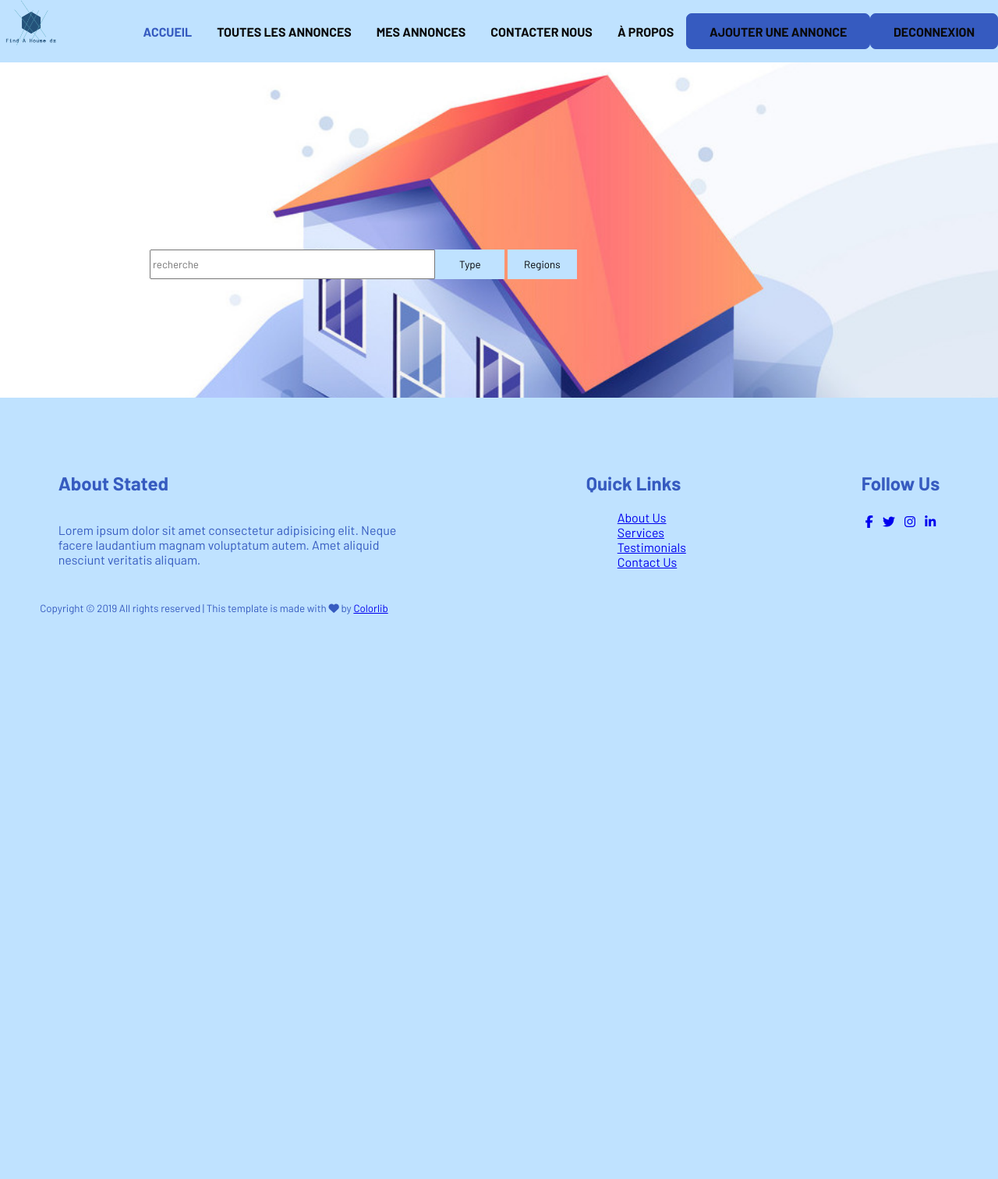
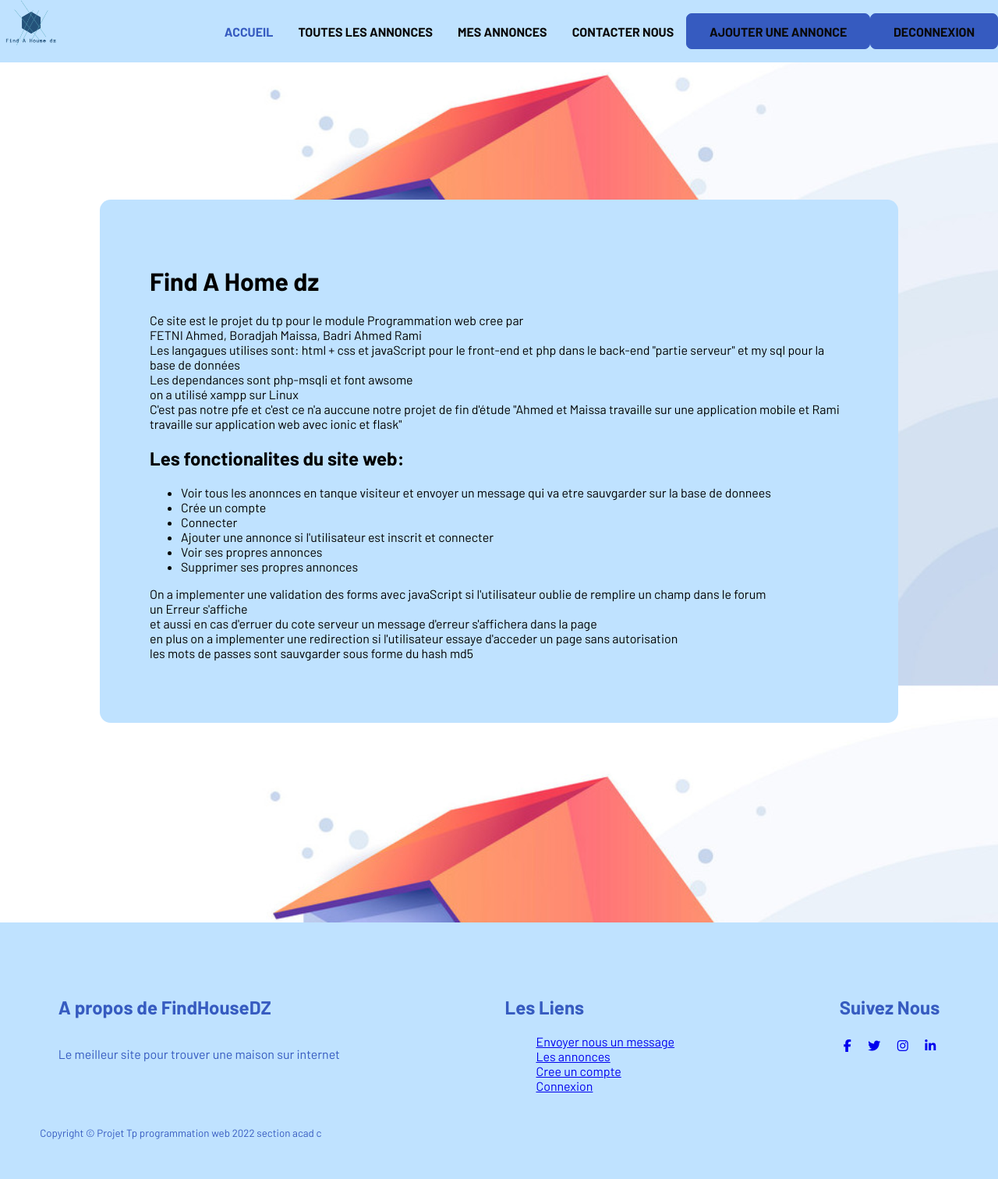
Before and after one commit to Ahmedfetni/TP_PWEB, a PHP site: page /acceuil.php in a window 1280 px wide. Shown: the whole page at 78% size. Before the commit the page ends 788 px from the top, so only its background shows below. Run offline with PHP 8.4, Linux system fonts and the light colour scheme; the visitor is signed in with stand-in values (Sample User, id 1); some libraries are stand-ins or nearby versions.

Commit message:
final changes

```diff
--- a/acceuil.php
+++ b/acceuil.php
@@ -16,27 +16,31 @@
         <!-- La barre de navigation pour un utilsateur -->
         <?php include_once('nav_bar_user.php');?>
         <header>
-            <!--Search sections -->
-            <div class="searchbar-container">
-                <input class="searchbar" type="text" placeholder="recherche">
-                <div class="type">
-                    <button class="type-btn">Type</button>
-                    <div class="list-type">
-                        <button class="pick-type">Appartement</button>
-                        <button class="pick-type">Villa</button>
-                        <button class="pick-type">Garage</button>
-                        <button class="pick-type">Bureau</button>
-                    </div>
-                </div>
-                <div class="region">
-                    <button class="region-btn">Regions</button>
-                    <div class="list-region">
-                        <button class="pick-region">Nord</button>
-                        <button class="pick-region">Est</button>
-                        <button class="pick-region">Ouest</button>
-                        <button class="pick-region">Sud</button>
-                    </div>
-                </div>
+            <!-- Sur le site -->
+            <div class="header-container">
+                <h1>Find A Home dz</h1>
+                <p>
+                    Ce site est le projet du tp pour le module Programmation web cree par <br> FETNI Ahmed, Boradjah Maissa, Badri Ahmed Rami <br>
+                    Les langagues utilises sont: html + css et javaScript pour le front-end et php dans le back-end "partie serveur" et my sql pour la base de données<br>
+                    Les dependances sont php-msqli et font awsome<br>
+                    on a utilisé xampp sur Linux<br>
+                    <bold>C'est pas notre pfe et c'est ce n'a auccune notre projet de fin d'étude "Ahmed et Maissa travaille sur une application mobile et Rami travaille sur application web avec ionic et flask"  </bold>
+                </p>
+                <h2> Les fonctionalites du site web:</h2>
+                <ul>
+                    <li>Voir tous les anonnces en tanque visiteur et envoyer un message qui va etre sauvgarder sur la base de donnees</li>
+                    <li>Crée un compte </li>
+                    <li>Connecter</li>
+                    <li>Ajouter une annonce si l'utilisateur est inscrit et connecter</li>
+                    <li>Voir ses propres annonces</li>
+                    <li>Supprimer ses propres annonces</li>
+                </ul>
+                <p>
+                    On a implementer une validation des forms avec javaScript si l'utilisateur oublie de remplire un champ dans le forum <br> un Erreur s'affiche<br>
+                    et aussi en cas d'erruer du cote serveur un message d'erreur s'affichera dans la page<br>
+                    en plus on a implementer une redirection si l'utilisateur essaye d'acceder un page sans autorisation<br>
+                    les mots de passes sont sauvgarder sous forme du hash md5
+                </p>
             </div>
         </header>
          <!-- Le footer du page  -->
--- a/footer.php
+++ b/footer.php
@@ -2,23 +2,23 @@
         <footer>
             <div class="flex-container">
                 <div class="footer-about">
-                    <h2>About Stated</h2>
-                    <p>Lorem ipsum dolor sit amet consectetur adipisicing elit. Neque facere laudantium magnam voluptatum autem. Amet aliquid nesciunt veritatis aliquam.</p>
+                    <h2>A propos de FindHouseDZ</h2>
+                    <p>Le meilleur site pour trouver une maison sur internet </p>
                 </div>
 
                 <div class="footer-quick-links">
-                    <h2>Quick Links</h2>
+                    <h2>Les Liens</h2>
                     <ul>
-                        <li><a href="#">About Us</a></li>
-                        <li><a href="#">Services</a></li>
-                        <li><a href="#">Testimonials</a></li>
-                        <li><a href="#">Contact Us</a></li>
+                        <li><a href="contacter_nous.php">Envoyer nous un message</a></li>
+                        <li><a href="toutes_les_annonces.php">Les annonces</a></li>
+                        <li><a href="inscrire.php">Cree un compte</a></li>
+                        <li><a href="connexion.php">Connexion</a></li>
                     </ul>
                 </div>
 
                 <div class="footer-suiver">
 
-                    <h2>Follow Us</h2>
+                    <h2>Suivez Nous </h2>
                     <ul>
                         <li><a href="#"><span class="fab fa-facebook-f"></span></a></li>
                         <li><a href="#"><span class="fab fa-twitter"></span></a></li>
@@ -29,7 +29,7 @@
             </div>
 
             <small>
-                Copyright &copy; 2019 All rights reserved | This template is made with <span class="fa fa-heart"></span> by <a href="https://colorlib.com">Colorlib</a>
+                Copyright &copy; Projet Tp programmation web 2022 section acad c
             </small>
         </footer>
         <script src="https://kit.fontawesome.com/40440840ce.js" crossorigin="anonymous"></script>
--- a/nav_bar_user.php
+++ b/nav_bar_user.php
@@ -11,7 +11,6 @@
                 <li class="main-nav-element"><a href="toutes_les_annonces.php">Toutes les Annonces</a></li>
                 <li class="main-nav-element"><a href="mes_annonces.php">Mes Annonces</a></li>
                 <li class="main-nav-element"><a href="contacter_nous.php">Contacter nous</a></li>
-                <li class="main-nav-element"><a href="#About">à Propos</a></li>
                 <button class="button" id="connexion" onclick="location.href='ajouter_une_annonce.php'" >Ajouter une Annonce</button>
                 <button class="button" id="connexion" onclick="location.href='deconnexion.php'" >Deconnexion</button>
             </ul>
--- a/nav_bar_visiteur.php
+++ b/nav_bar_visiteur.php
@@ -8,9 +8,7 @@
                     <a href="index.html">Accueil</a>
                 </li>
                 <li class="main-nav-element"><a href="Toutes_les_annonces.php">Toutes les Annonces</a></li>
-
                 <li class="main-nav-element"><a href="contacter_nous.php">Contacter nous</a></li>
-                <li class="main-nav-element"><a href="#About">à Propos</a></li>
                 <button class="button" onclick="location.href='inscrire.php'" >Creer un Compte</button>
                 <button class="button" id="connexion" onclick="location.href='connexion.php'" >Connexion</button>
             </ul>
--- a/style/style.css
+++ b/style/style.css
@@ -92,17 +92,17 @@ body{
     color: var(--primary);
 }
 /*Le styling du header*/
-header{
-    flex-grow: 2;
-}
+
 /*La barre de recherche */
-.searchbar-container{
-
+.header-container{
+    border-radius: 14px;
+    background-color: var(--secondary);
     margin-top: 20%;
+    margin-bottom: 20%;
     margin-left: 10%;
     margin-right: 10%;
     padding: 5%;
-    display: flex;
+    color: black;
 
 }
 
```
Also changed, not shown: database.sql (+39 -28 lines), index.php (+22 -2 lines).
